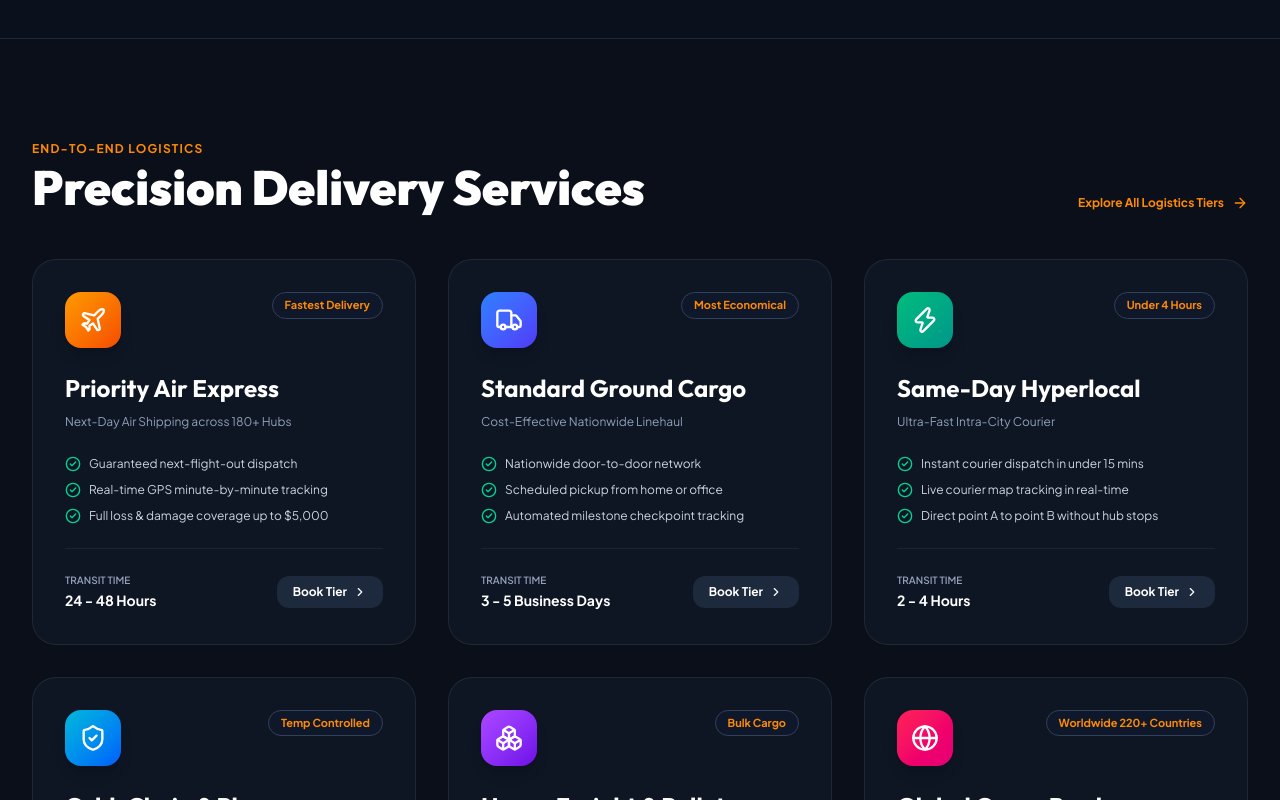
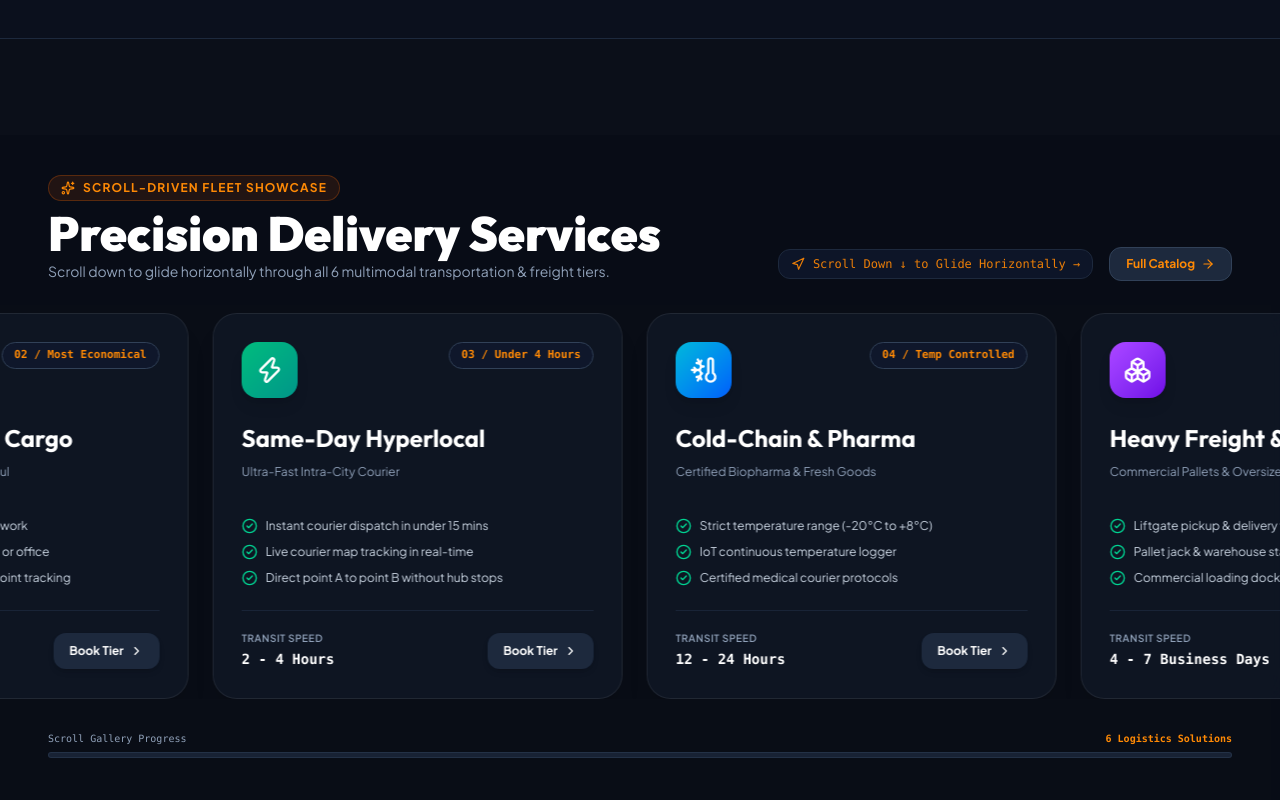
Before and after one commit to maaz-ahmad06/Courier-and-Parcel-Tracking-System, a React (Vite) app: page / in a window 1280 px wide. Shown: the part 1220-2020 px from the top of the page. Built offline with nearby package versions, Linux system fonts and the light colour scheme.

Commit message:
Add horizontal scroll-driven card animation to Precision Delivery Services section on HomePage

```diff
--- a/src/pages/public/HomePage.jsx
+++ b/src/pages/public/HomePage.jsx
@@ -1,14 +1,144 @@
-import React, { useState, useEffect } from 'react';
+import React, { useState, useEffect, useRef } from 'react';
 import { Link, useNavigate } from 'react-router-dom';
-import { motion, AnimatePresence } from 'framer-motion';
+import { motion, AnimatePresence, useScroll, useTransform } from 'framer-motion';
 import {
   Package, Search, ArrowRight, Truck, ShieldCheck, Zap, Globe,
   Clock, MapPin, CheckCircle2, TrendingUp, Sparkles, Navigation,
   Plane, Boxes, Award, PhoneCall, ChevronRight, ChevronLeft,
-  Calculator, Star, Quote, Building2, Layers, Headphones
+  Calculator, Star, Quote, Building2, Layers, Headphones, ThermometerSnowflake
 } from 'lucide-react';
 import { LOGISTICS_SERVICES, CITIES_LIST } from '../../data/servicesData';
 import { useParcels } from '../../context/ParcelContext';
+
+// Icon Helper
+function getServiceIcon(id) {
+  switch (id) {
+    case 'express-air': return <Plane className="w-7 h-7" />;
+    case 'standard-ground': return <Truck className="w-7 h-7" />;
+    case 'same-day-city': return <Zap className="w-7 h-7" />;
+    case 'cold-chain': return <ThermometerSnowflake className="w-7 h-7" />;
+    case 'heavy-freight': return <Boxes className="w-7 h-7" />;
+    case 'international-courier': return <Globe className="w-7 h-7" />;
+    default: return <Truck className="w-7 h-7" />;
+  }
+}
+
+// ================= HORIZONTAL SCROLL-TRIGGERED SERVICES COMPONENT =================
+function HorizontalServicesSection() {
+  const targetRef = useRef(null);
+  const { scrollYProgress } = useScroll({
+    target: targetRef,
+    offset: ["start start", "end end"]
+  });
+
+  // Smooth scroll translation from 0% to -62%
+  const x = useTransform(scrollYProgress, [0, 1], ["0%", "-62%"]);
+
+  return (
+    <section ref={targetRef} className="relative h-[240vh] bg-[#070b14]/60">
+      <div className="sticky top-20 flex flex-col justify-center overflow-hidden py-10">
+
+        {/* Section Header */}
+        <div className="w-full px-6 lg:px-12 mb-8 flex flex-col md:flex-row md:items-end justify-between gap-4">
+          <div>
+            <div className="inline-flex items-center gap-2 px-3 py-1 rounded-full bg-orange-500/10 border border-orange-500/25 text-orange-400 text-xs font-bold uppercase tracking-widest mb-2">
+              <Sparkles className="w-3.5 h-3.5" />
+              <span>Scroll-Driven Fleet Showcase</span>
+            </div>
+            <h2 className="font-heading font-black text-3xl sm:text-5xl text-white">
+              Precision Delivery Services
+            </h2>
+            <p className="text-xs sm:text-sm text-slate-400 mt-1">
+              Scroll down to glide horizontally through all 6 multimodal transportation & freight tiers.
+            </p>
+          </div>
+
+          <div className="flex items-center gap-4">
+            <div className="hidden sm:flex items-center gap-2 text-xs text-orange-400/90 font-mono bg-slate-900/90 px-3 py-1.5 rounded-xl border border-slate-800">
+              <Navigation className="w-3.5 h-3.5 animate-spin" />
+              <span>Scroll Down ↓ to Glide Horizontally →</span>
+            </div>
+            <Link
+              to="/services"
+              className="inline-flex items-center gap-1.5 px-4 py-2 rounded-xl bg-slate-800 hover:bg-slate-700 text-xs font-bold text-orange-400 border border-slate-700 transition-colors"
+            >
+              <span>Full Catalog</span>
+              <ArrowRight className="w-3.5 h-3.5" />
+            </Link>
+          </div>
+        </div>
+
+        {/* Horizontal Sliding Cards Track */}
+        <div className="w-full overflow-hidden">
+          <motion.div style={{ x }} className="flex gap-6 pl-6 lg:pl-12 pr-12 w-max">
+            {LOGISTICS_SERVICES.map((service, index) => (
+              <motion.div
+                key={service.id}
+                whileHover={{ y: -6, scale: 1.01 }}
+                transition={{ duration: 0.2 }}
+                className="w-[330px] sm:w-[380px] lg:w-[410px] glass-panel rounded-3xl p-7 flex flex-col justify-between border border-slate-800 hover:border-orange-500/40 hover:shadow-2xl shadow-xl transition-all group shrink-0"
+              >
+                <div>
+                  <div className="flex justify-between items-start mb-6">
+                    <div className={`w-14 h-14 rounded-2xl bg-gradient-to-br ${service.color} flex items-center justify-center text-white shadow-lg group-hover:scale-105 transition-transform`}>
+                      {getServiceIcon(service.id)}
+                    </div>
+                    <span className="px-3 py-1 rounded-full text-[11px] font-bold bg-slate-900 text-orange-400 border border-slate-700 font-mono">
+                      0{index + 1} / {service.badge}
+                    </span>
+                  </div>
+
+                  <h3 className="font-heading font-bold text-2xl text-white mb-2 group-hover:text-orange-400 transition-colors">
+                    {service.title}
+                  </h3>
+                  <p className="text-xs text-slate-400 mb-6 leading-relaxed min-h-[32px]">{service.tagline}</p>
+
+                  <div className="space-y-2.5 mb-6 text-xs text-slate-300">
+                    {service.features.slice(0, 3).map((feat, i) => (
+                      <div key={i} className="flex items-center gap-2">
+                        <CheckCircle2 className="w-4 h-4 text-emerald-400 shrink-0" />
+                        <span className="truncate">{feat}</span>
+                      </div>
+                    ))}
+                  </div>
+                </div>
+
+                <div className="pt-5 border-t border-slate-800/80 flex items-center justify-between">
+                  <div>
+                    <span className="text-[10px] text-slate-400 block font-semibold uppercase tracking-wider">Transit Speed</span>
+                    <span className="text-sm font-bold text-white font-mono">{service.deliveryTime}</span>
+                  </div>
+                  <Link
+                    to={`/book?service=${service.id}`}
+                    className="px-4 py-2.5 rounded-xl text-xs font-bold text-white bg-slate-800 hover:bg-orange-500 transition-colors flex items-center gap-1.5 shadow-md"
+                  >
+                    <span>Book Tier</span>
+                    <ChevronRight className="w-3.5 h-3.5" />
+                  </Link>
+                </div>
+              </motion.div>
+            ))}
+          </motion.div>
+        </div>
+
+        {/* Scroll Progress Bar at bottom */}
+        <div className="w-full px-6 lg:px-12 mt-8">
+          <div className="flex justify-between items-center text-[10px] font-mono text-slate-400 mb-1.5">
+            <span>Scroll Gallery Progress</span>
+            <span className="text-orange-400 font-bold">6 Logistics Solutions</span>
+          </div>
+          <div className="h-1.5 w-full bg-slate-800/80 rounded-full overflow-hidden p-0.5 border border-slate-700/50">
+            <motion.div
+              style={{ scaleX: scrollYProgress, transformOrigin: "left" }}
+              className="h-full bg-gradient-to-r from-orange-500 via-amber-400 to-orange-500 rounded-full shadow-md shadow-orange-500/50"
+            />
+          </div>
+        </div>
+
+      </div>
+    </section>
+  );
+}
 
 export default function HomePage() {
   const [trackingInput, setTrackingInput] = useState('');
@@ -255,82 +385,8 @@ export default function HomePage() {
         </div>
       </section>
 
-      {/* ================= STEP 7: SERVICES SECTION (SCROLL TRIGGER & HOVER LIFT) ================= */}
-      <section className="max-w-7xl mx-auto px-4 sm:px-6 lg:px-8">
-        <div className="flex flex-col md:flex-row md:items-end justify-between mb-12 gap-6">
-          <div>
-            <span className="text-orange-400 text-xs uppercase font-bold tracking-widest">End-To-End Logistics</span>
-            <h2 className="font-heading font-black text-3xl sm:text-5xl text-white mt-1">
-              Precision Delivery Services
-            </h2>
-          </div>
-          <Link
-            to="/services"
-            className="inline-flex items-center gap-2 text-xs font-bold text-orange-400 hover:text-orange-300"
-          >
-            <span>Explore All Logistics Tiers</span>
-            <ArrowRight className="w-4 h-4" />
-          </Link>
-        </div>
-
-        <div className="grid grid-cols-1 md:grid-cols-2 lg:grid-cols-3 gap-8">
-          {LOGISTICS_SERVICES.map((service, index) => (
-            <motion.div
-              key={service.id}
-              initial={{ opacity: 0, y: 25 }}
-              whileInView={{ opacity: 1, y: 0 }}
-              viewport={{ once: true }}
-              whileHover={{ y: -8 }}
-              transition={{ duration: 0.4, delay: index * 0.08 }}
-              className="glass-panel rounded-3xl p-8 flex flex-col justify-between border border-slate-800 hover:border-slate-700 hover:shadow-2xl transition-all group"
-            >
-              <div>
-                <div className="flex justify-between items-start mb-6">
-                  <div className={`w-14 h-14 rounded-2xl bg-gradient-to-br ${service.color} flex items-center justify-center text-white shadow-lg group-hover:scale-105 transition-transform`}>
-                    {service.id === 'express-air' && <Plane className="w-7 h-7" />}
-                    {service.id === 'standard-ground' && <Truck className="w-7 h-7" />}
-                    {service.id === 'same-day-city' && <Zap className="w-7 h-7" />}
-                    {service.id === 'cold-chain' && <ShieldCheck className="w-7 h-7" />}
-                    {service.id === 'heavy-freight' && <Boxes className="w-7 h-7" />}
-                    {service.id === 'international-courier' && <Globe className="w-7 h-7" />}
-                  </div>
-                  <span className="px-3 py-1 rounded-full text-[11px] font-bold bg-slate-900 text-orange-400 border border-slate-700">
-                    {service.badge}
-                  </span>
-                </div>
-
-                <h3 className="font-heading font-bold text-2xl text-white mb-2 group-hover:text-orange-400 transition-colors">
-                  {service.title}
-                </h3>
-                <p className="text-xs text-slate-400 mb-6 leading-relaxed">{service.tagline}</p>
-
-                <div className="space-y-2.5 mb-6 text-xs text-slate-300">
-                  {service.features.slice(0, 3).map((feat, i) => (
-                    <div key={i} className="flex items-center gap-2">
-                      <CheckCircle2 className="w-4 h-4 text-emerald-400 shrink-0" />
-                      <span>{feat}</span>
-                    </div>
-                  ))}
-                </div>
-              </div>
-
-              <div className="pt-6 border-t border-slate-800/80 flex items-center justify-between">
-                <div>
-                  <span className="text-[10px] text-slate-400 block font-semibold uppercase">Transit Time</span>
-                  <span className="text-sm font-bold text-white">{service.deliveryTime}</span>
-                </div>
-                <Link
-                  to={`/book?service=${service.id}`}
-                  className="px-4 py-2 rounded-xl text-xs font-bold text-white bg-slate-800 hover:bg-orange-500 transition-colors flex items-center gap-1.5"
-                >
-                  <span>Book Tier</span>
-                  <ChevronRight className="w-3.5 h-3.5" />
-                </Link>
-              </div>
-            </motion.div>
-          ))}
-        </div>
-      </section>
+      {/* ================= STEP 7: HORIZONTAL SCROLL-TRIGGERED SERVICES SECTION ================= */}
+      <HorizontalServicesSection />
 
       {/* ================= STEP 8: PRICING / RATE CALCULATOR SECTION ================= */}
       <section className="max-w-7xl mx-auto px-4 sm:px-6 lg:px-8">
```
